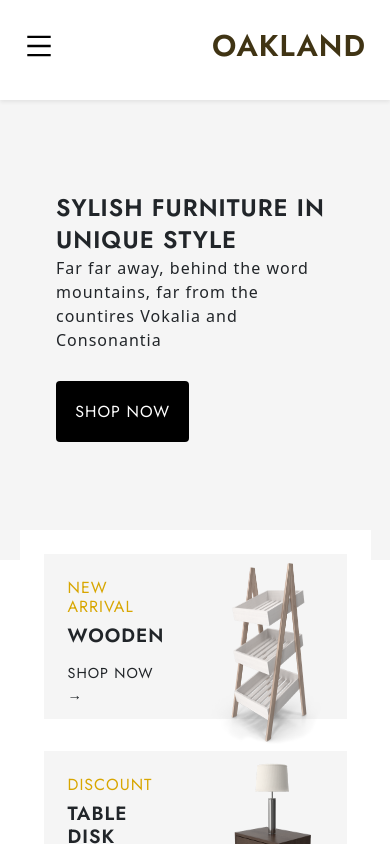
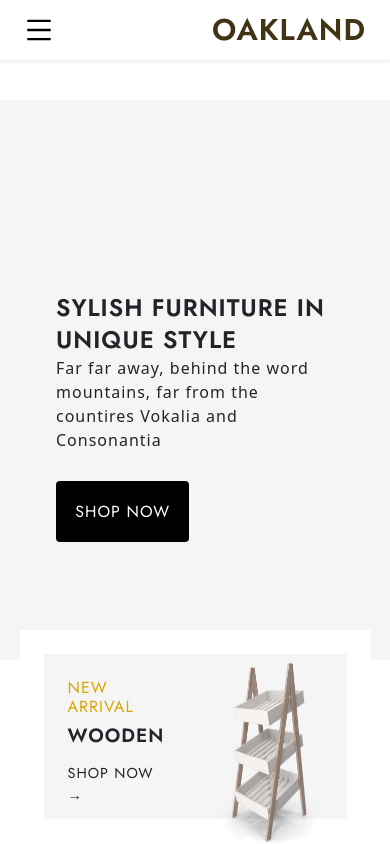
Before and after one commit to yomCode/Maplewood-furniture-store-fe, a React (Create React App) app: page / in a window 390 px wide. Shown: the top 844 px of the page. Built offline with nearby package versions, Linux system fonts and the light colour scheme.

Commit message:
Update to navbar

```diff
--- a/src/components/NavBar/NavBar.js
+++ b/src/components/NavBar/NavBar.js
@@ -23,11 +23,11 @@ const Navbar = () => {
 
 
     return(
-        <div className='text-black items-center fixed w-[100%] h-[100px] top-0 shadow-sm z-10 bg-white nav-container'>
+        <div className='text-black items-center w-[100%] h-[100px] top-0 '>
 
             {/* =========================LARGE SCREEN============================================ */}
 
-            <div className='justify-center items-center text-[0.7rem] hidden lg:flex w-[100%] mb-[50rem] p-2'>
+            <div className='fixed shadow-sm z-10 bg-white justify-center items-center text-[0.7rem] hidden lg:flex w-[100%] mb-[50rem] p-2'>
                 <div onClick={handleSideBar} className='hidden md:block self-center w-[115px]'>
                     {sideBar ? <AiOutlineClose size={30} /> : <AiOutlineMenu size={30} />}
                 </div>
@@ -104,7 +104,7 @@ const Navbar = () => {
 
                     {/* =========================MEDIUM SCREEN=========================== */}
 
-            <div className='flex justify-between w-[100%] px-4 py-2 top-0 bg-white sm:hidden md:flex lg:hidden'>
+            <div className='fixed shadow-sm z-10 flex justify-between w-[100%] px-4 py-2 top-0 bg-white sm:hidden md:flex lg:hidden'>
 
                 <div onClick={handleNav} className='hidden md:block lg:hidden self-center'>
                     {nav ? <AiOutlineClose size={30} /> : <AiOutlineMenu size={30} />}
@@ -145,7 +145,7 @@ const Navbar = () => {
             {/* ==============================SMALL SCREEN====================================================== */}
 
             {/* flex justify-between w-[100%] px-4 py-2 top-0 bg-white sm:hidden md:flex lg:hidden */}
-            <div className='flex justify-between w-[100%] md:hidden items-center  px-4 py-1 bg-[white]'>
+            <div className='fixed shadow-sm z-10 flex justify-between w-[100%] md:hidden items-center  px-4 py-1 bg-[white]'>
                 <div onClick={handleNav} className='md:hidden'>
                     {nav ? <AiOutlineClose size={30} /> : <AiOutlineMenu size={30} />}
                 </div>
```
